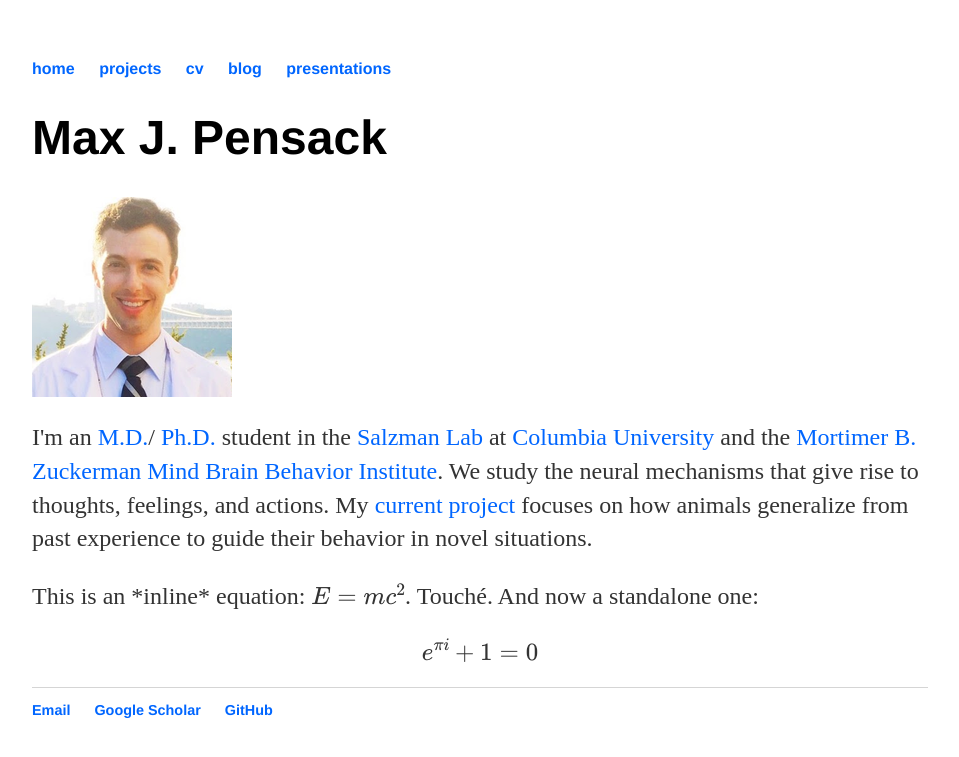
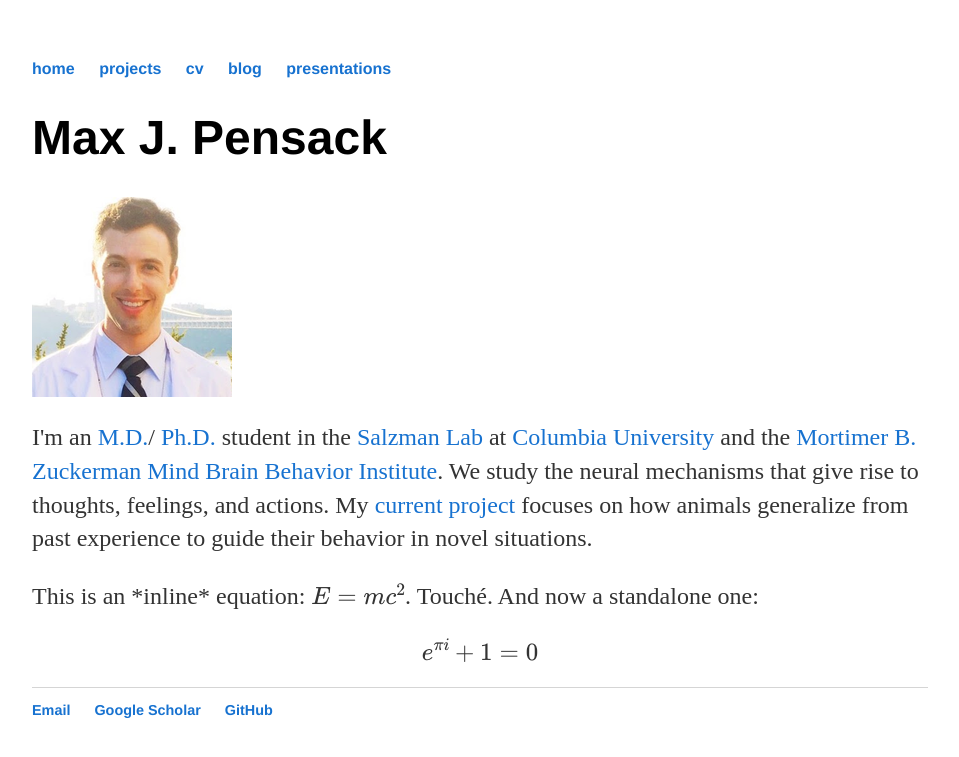
Before and after one commit to maxpensack/maxpensack.github.io, a Jekyll site: the page built from index.html, in a window 1280 px wide. Shown: the top 757 px of the page, without its empty margins (160-1119 px from the left). Built offline with Jekyll 4.4.1, drawn with Linux system fonts in a browser that asks for light colours.

Commit message:
Update main.css

```diff
--- a/css/main.css
+++ b/css/main.css
@@ -14,7 +14,7 @@ nav ul li, footer ul li {
 }
 a {
     text-decoration: none;
-    color: #0066ff;
+    color: #1772d0;
 }
 a:hover {
     text-decoration: underline;
```
